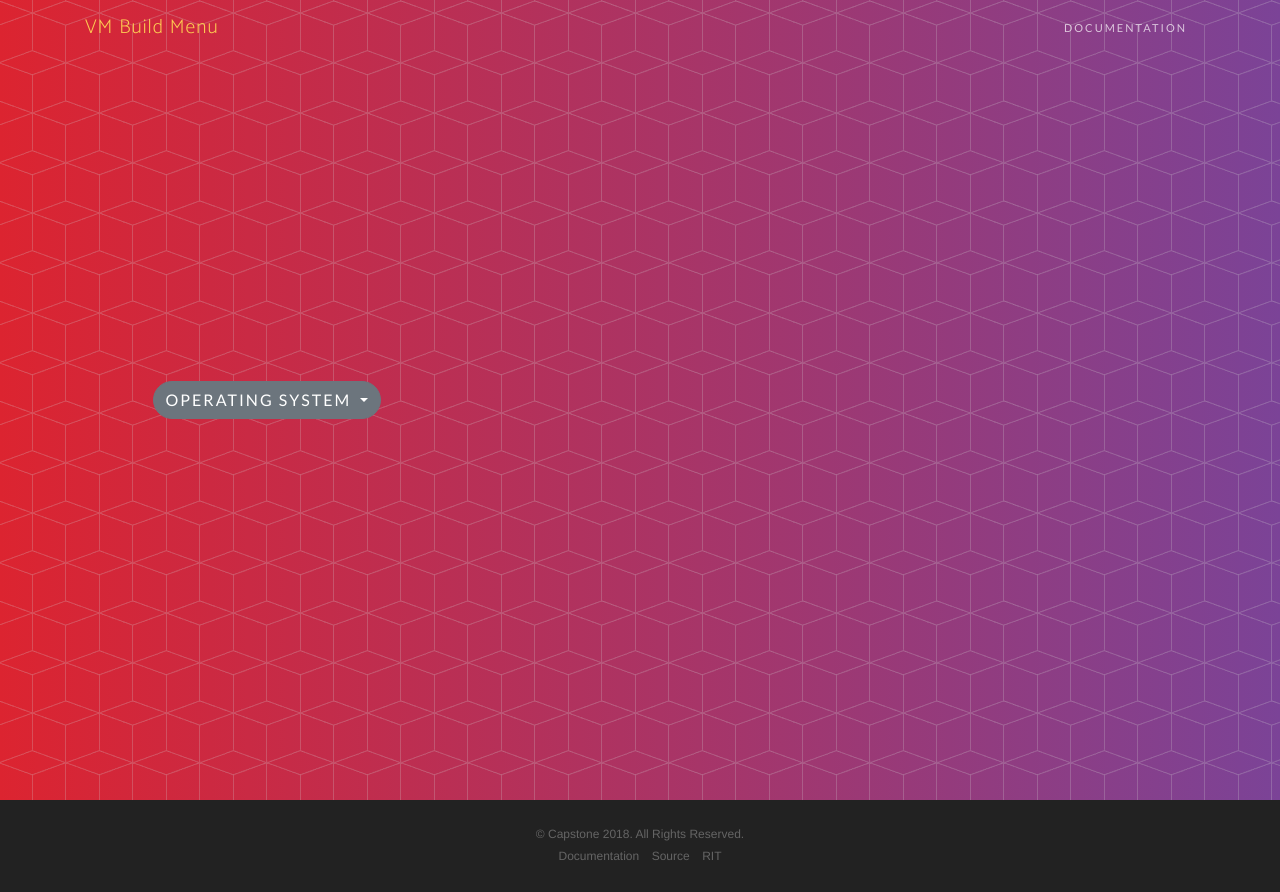
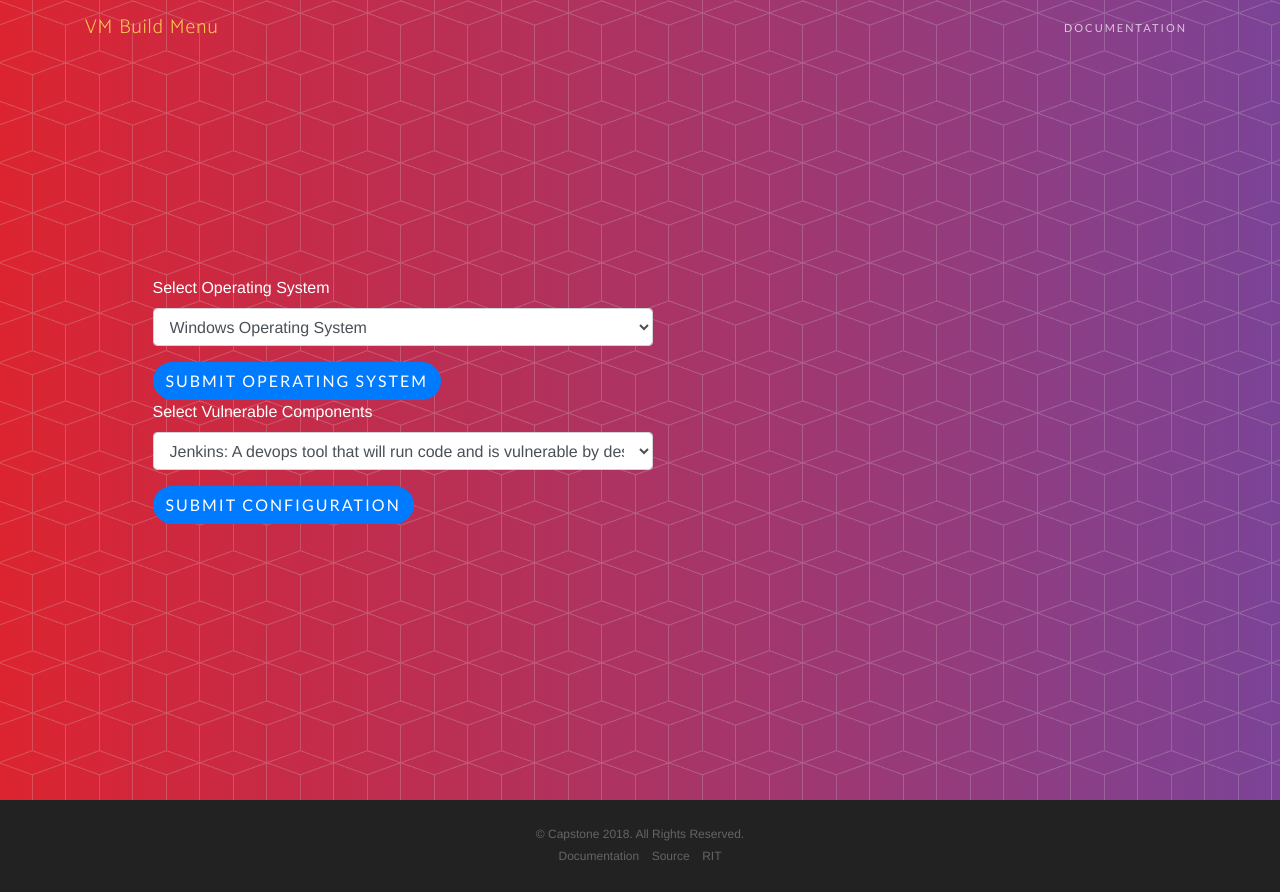
Before and after one commit to doshmajhan/Capstone, a Flask app: page / in a window 1280 px wide. Run offline with Flask 2, Linux system fonts and the light colour scheme; some libraries are stand-ins or nearby versions; some web fonts are replaced.

Commit message:
Frontend mock

```diff
--- a/framework/app/templates/index.html
+++ b/framework/app/templates/index.html
@@ -53,16 +53,33 @@
         <div class="row h-100">
           <div class="col-lg-7 my-auto">
             <div class="header-content mx-auto">
-              <div class="dropdown">
-                <button class="btn btn-secondary dropdown-toggle" type="button" id="dropdownMenuButton" data-toggle="dropdown" aria-haspopup="true" aria-expanded="false">
-                  Operating System
-                </button>
-                <div class="dropdown-menu" aria-labelledby="dropdownMenuButton">
-                  <a class="dropdown-item" href="#">Action</a>
-                  <a class="dropdown-item" href="#">Another action</a>
-                  <a class="dropdown-item" href="#">Something else here</a>
-                </div>
-              </div>
+
+                <form>
+                    <div class="form-group">
+                      <label for="exampleFormControlSelect1">Select Operating System</label>
+                      <select class="form-control" id="exampleFormControlSelect1">
+                        <option>Windows Operating System</option>
+                        <option>Linux Operating System</option>
+                        <option>BSD Operating System</option>
+                        <option>MacOS Operating System</option>
+                      </select>
+                    </div>
+                    <button type="button" class="btn btn-primary">Submit Operating System</button>
+                </form>
+
+                <form>
+                    <div class="form-group">
+                      <label for="exampleFormControlSelect1">Select Vulnerable Components</label>
+                      <select class="form-control" id="exampleFormControlSelect1">
+                        <option>Jenkins: A devops tool that will run code and is vulnerable by design</option>
+                        <option>DVWA: A vulnerable web application</option>
+                        <option>HeartBleed: A server that is vulnerable to ssl.</option>
+                      </select>
+                    </div>
+                    <button type="button" class="btn btn-primary">Submit Configuration</button>
+                </form>
+
+
           </div>
         </div>
       </div>
```
